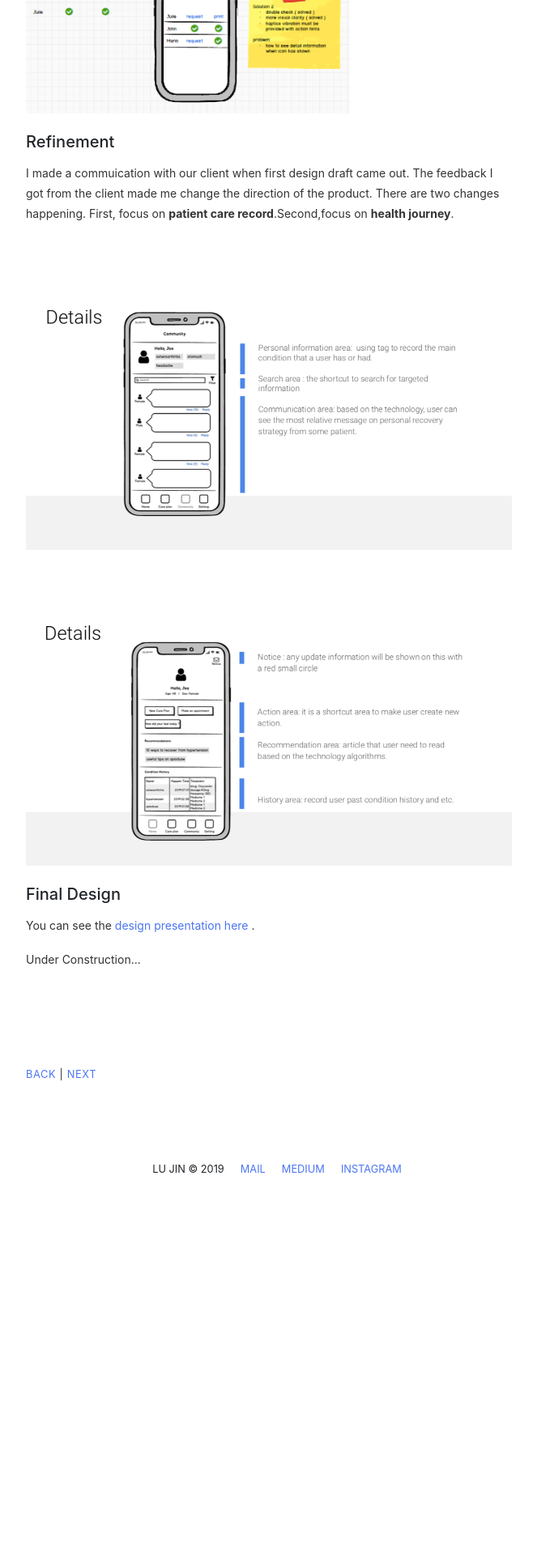
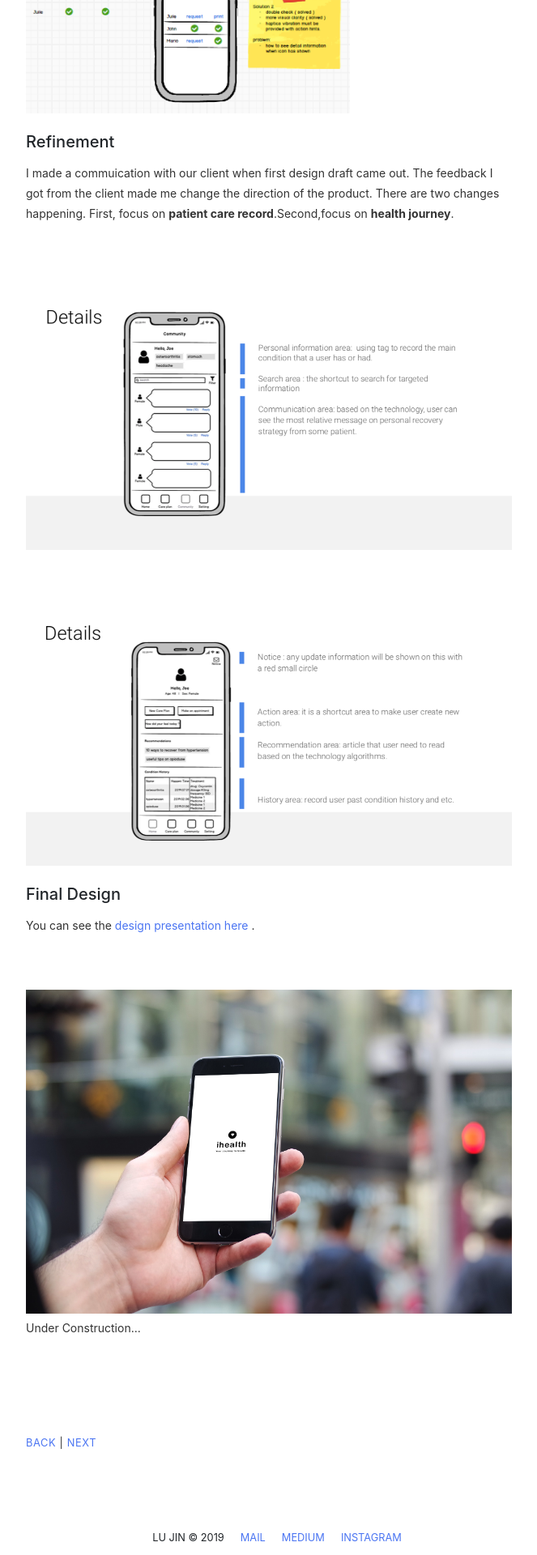
Before and after one commit to beforux/ShakeYourLove, a Jekyll site: the page work10.html, which Jekyll copies as it is, in a window 1280 px wide. Shown: the part 2676-4596 px from the top of the page at 81% size, without its empty margins (308-971 px from the left). Built offline with Jekyll 4.4.1, drawn with Linux system fonts in a browser that asks for light colours; nearby versions of some CDN libraries; before the commit the page ends 4141 px from its top, so only the background shows below that.

Commit message:
Update work10.html

```diff
--- a/work10.html
+++ b/work10.html
@@ -89,6 +89,8 @@ Except for injection, I also need to make observation towards patient to deduct
 
 <h5>Final Design</h5>
                 <p> You can see the <a href ="https://docs.google.com/presentation/d/1Mve6SW9FOlC0B2s043G2V7KzvW37YgJhFdhZwb9ZTAE/edit?usp=sharing">design presentation here </a>. </p>
+                                  <img src="img/10t15.jpg" width="600px">
+
                 <p> Under Construction...</p>
 
 <section></section>
```
